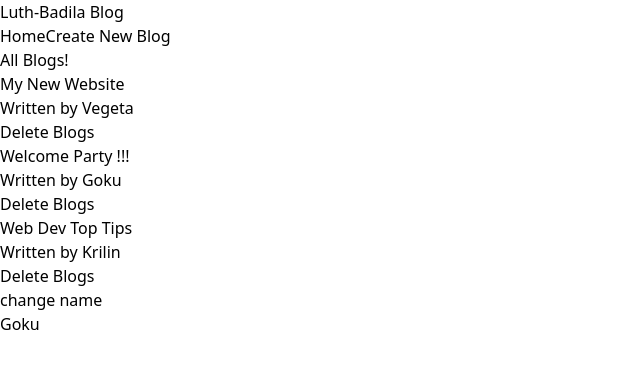
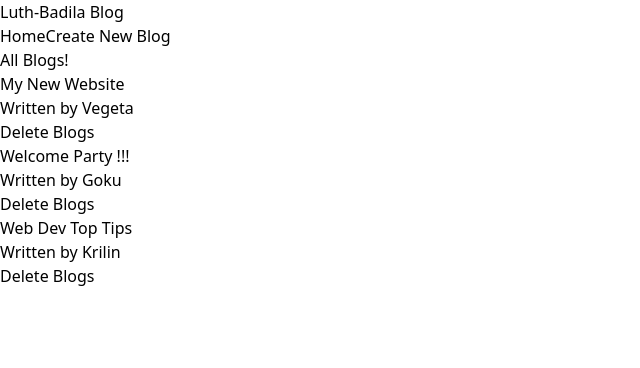
Before and after one commit to Luth-Badila/Learn-react, a React (Vite) app: page / in a window 1280 px wide. Shown: the top 368 px of the page, without its empty margins (0-640 px from the left). Built offline with nearby package versions, Linux system fonts and the light colour scheme.

Commit message:
added json-server to run fake api

```diff
--- /dev/null
+++ b/data/db.json
@@ -0,0 +1,15 @@
+{
+    "blogs": [{
+            "title": "My First Blog",
+            "body": "lorem ipsum dolor sit amet lur gak ngerti aku ngemeng epe",
+            "author": "Goku",
+            "id": 1
+        },
+        {
+            "title": "My First Blog",
+            "body": "running away from you away to god",
+            "author": "Bejita",
+            "id": 2
+        }
+    ]
+}
--- a/src/Home.jsx
+++ b/src/Home.jsx
@@ -8,8 +8,6 @@ const Home = () => {
     { title: "Web Dev Top Tips", body: "Lorem ipsum dolor....", author: "Krilin", id: 3 },
   ]);
 
-  const [name, setName] = useState("Goku");
-
   const handleDelete = (id) => {
     const newBlogs = blogs.filter((blog) => blog.id !== id);
     setBlogs(newBlogs);
@@ -17,17 +15,11 @@ const Home = () => {
 
   useEffect(() => {
     console.log("Im run away from you");
-    console.log(name);
   }, [name]);
 
   return (
     <div className="flex flex-col p-8 mt-3 gap-8">
       <BlogList blogs={blogs} title="All Blogs!" handleDelete={handleDelete} />
-      <button className="w-[120px] p-2 bg-blue-700 text-white rounded-md" onClick={() => setName("Bejita")}>
-        change name
-      </button>
-      <p>{name}</p>
-      {/* <BlogList blogs={blogs.filter((blog) => blog.author === "Goku")} title="Goku's Blogs!" /> */}
     </div>
   );
 };
```
